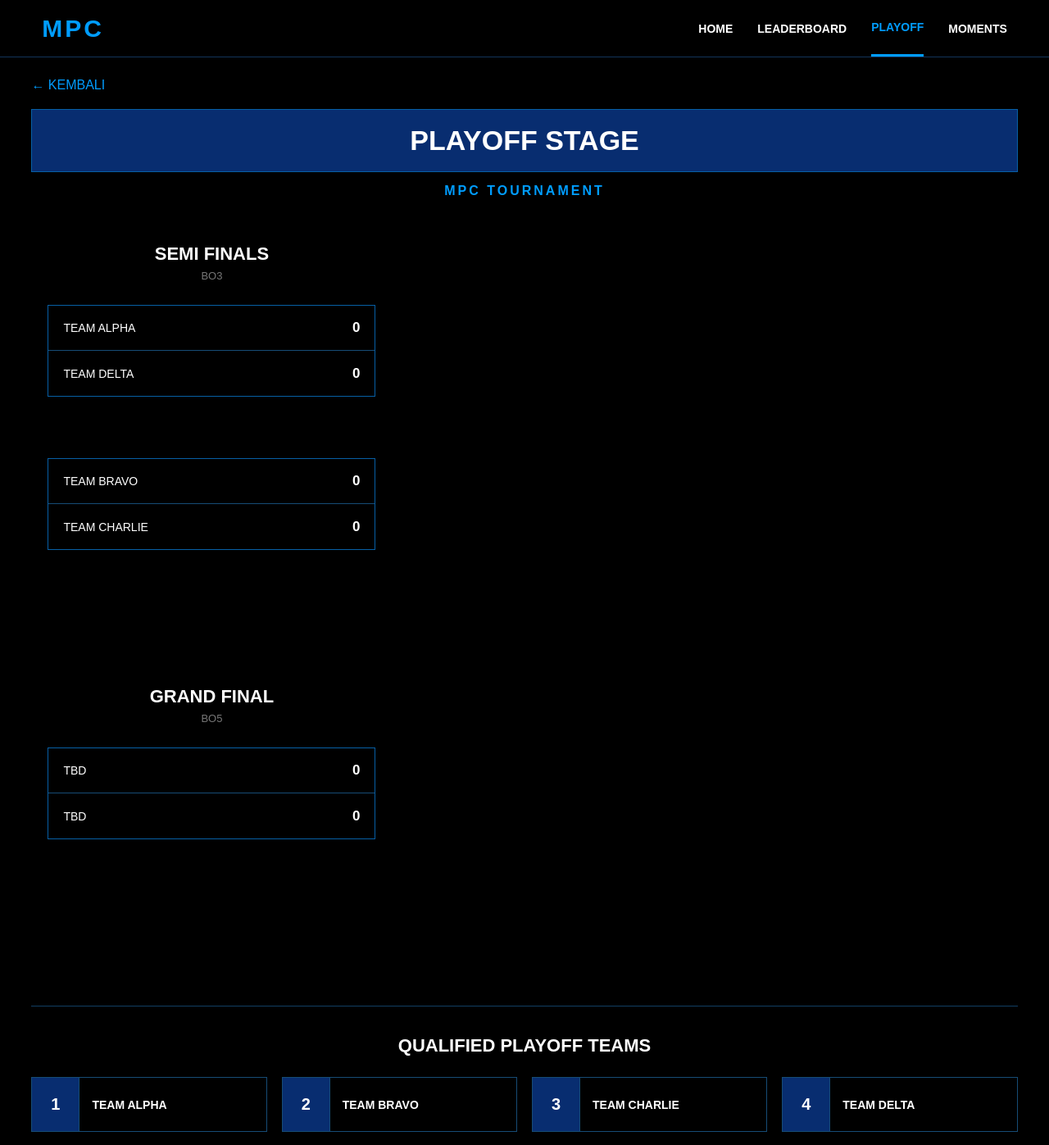
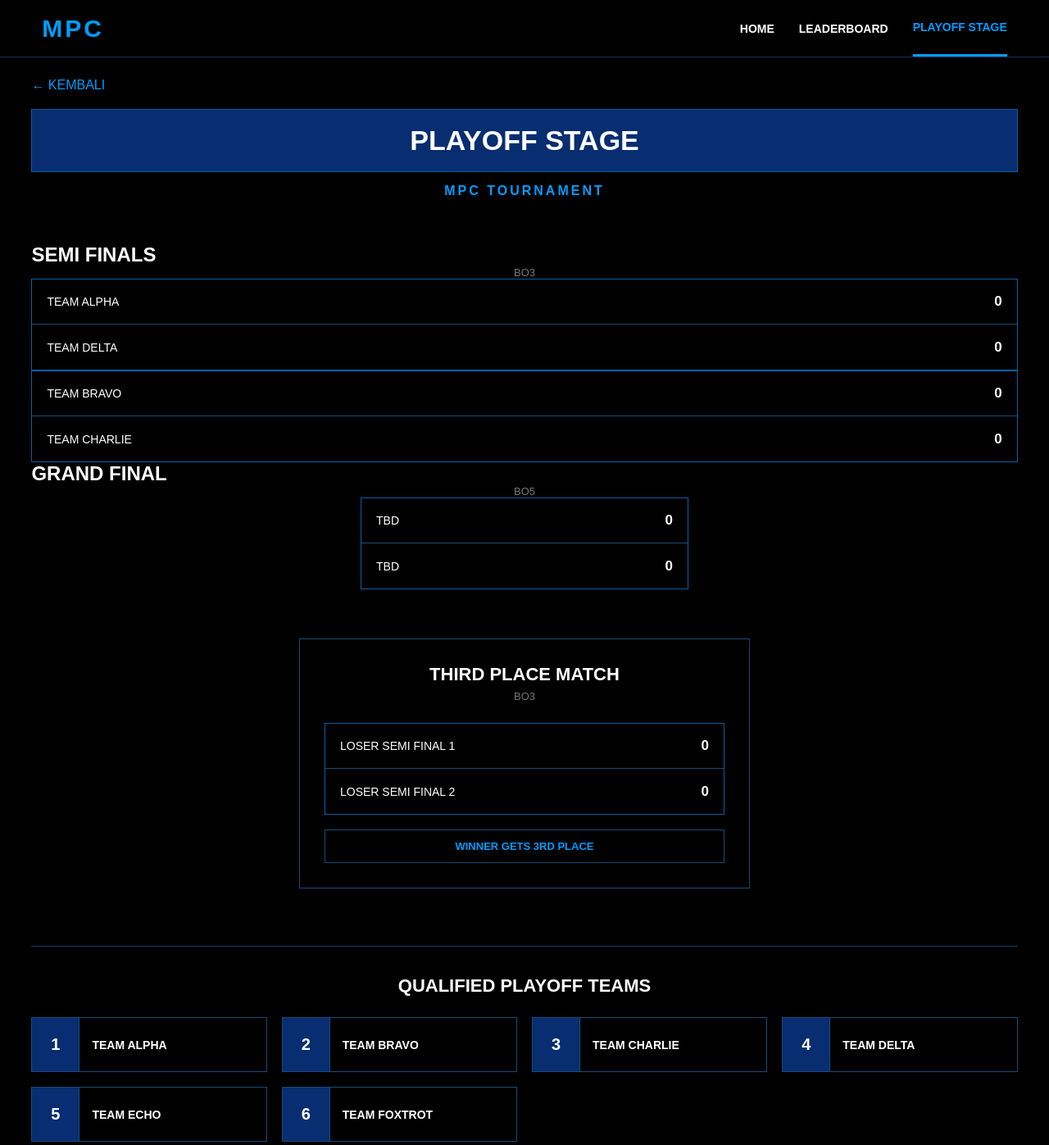
Before and after one commit to naqiuddin2303/MPC, a Flask app: page /playoff in a window 1280 px wide. Shown: the top 1397 px of the page at 82% size. Run offline with Flask 3, Linux system fonts and the light colour scheme.

Commit message:
Update playoff.html

```diff
--- a/templates/playoff.html
+++ b/templates/playoff.html
@@ -8,7 +8,7 @@
     <meta name="viewport"
           content="width=device-width, initial-scale=1.0">
 
-    <title>MPC - Playoff</title>
+    <title>MPC - Playoff Stage</title>
 
     <link rel="stylesheet"
           href="{{ url_for('static', filename='style.css') }}">
@@ -43,12 +42,8 @@
         <a href="/playoff"
            class="active">
 
-            PLAYOFF
+            PLAYOFF STAGE
 
-        </a>
-
-        <a href="/moments">
-            MOMENTS
         </a>
 
     </div>
@@ -82,35 +76,31 @@
     </header>
 
 
-
-    <!-- =================================================
+    <!-- ======================================
          MAIN BRACKET
-    ================================================== -->
+    ======================================= -->
 
     <section class="playoff-bracket">
 
 
-        <!-- ==========================
+        <!-- ==================================
              SEMI FINALS
-        =========================== -->
+        =================================== -->
 
-        <div class="semi-column">
-
+        <div class="semi-finals">
 
             <h2>
                 SEMI FINALS
             </h2>
-
 
             <p class="bo">
                 BO3
             </p>
 
 
-
             <!-- SEMI FINAL 1 -->
 
-            <div class="bracket-match">
+            <div class="semi-match">
 
                 <div class="match">
 
@@ -144,10 +134,9 @@
             </div>
 
 
-
             <!-- SEMI FINAL 2 -->
 
-            <div class="bracket-match">
+            <div class="semi-match">
 
                 <div class="match">
 
@@ -180,40 +169,35 @@
 
             </div>
 
+        </div>
+
+
+        <!-- ==================================
+             CONNECTOR
+        =================================== -->
+
+        <div class="bracket-lines">
+
+            <div class="line-top"></div>
+
+            <div class="line-bottom"></div>
+
+            <div class="line-middle"></div>
+
+            <div class="line-final"></div>
 
         </div>
 
 
+        <!-- ==================================
+             GRAND FINAL
+        =================================== -->
 
-        <!-- ==========================
-             CONNECTOR
-        =========================== -->
-
-        <div class="connector-area">
-
-            <div class="connector-line top-line"></div>
-
-            <div class="connector-line bottom-line"></div>
-
-            <div class="connector-vertical"></div>
-
-            <div class="connector-to-final"></div>
-
-        </div>
-
-
-
-        <!-- ==========================
-             GRAND FINAL
-        =========================== -->
-
-        <div class="grand-column">
-
+        <div class="grand-final">
 
             <h2>
                 GRAND FINAL
             </h2>
-
 
             <p class="bo">
                 BO5
```
Also changed, not shown: other parts of templates/playoff.html (+46 -76 lines).
